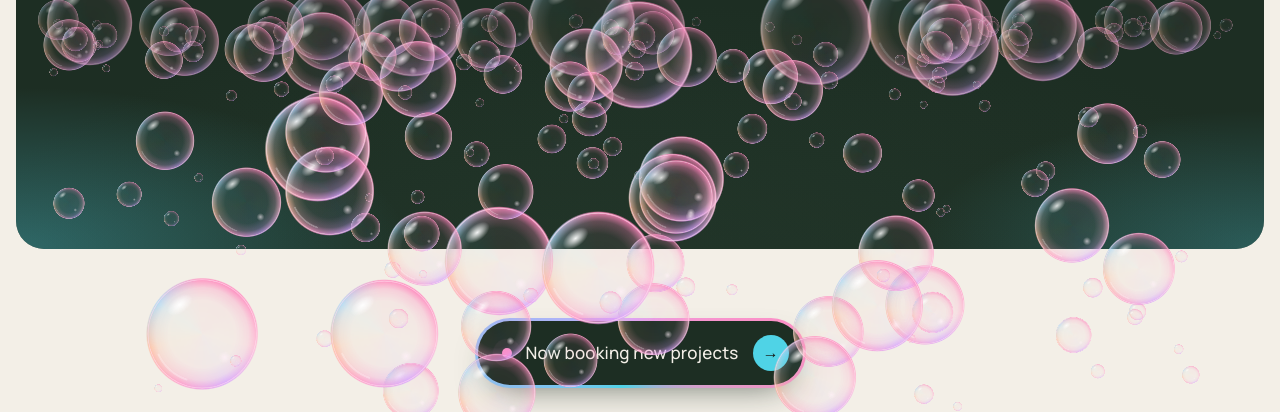
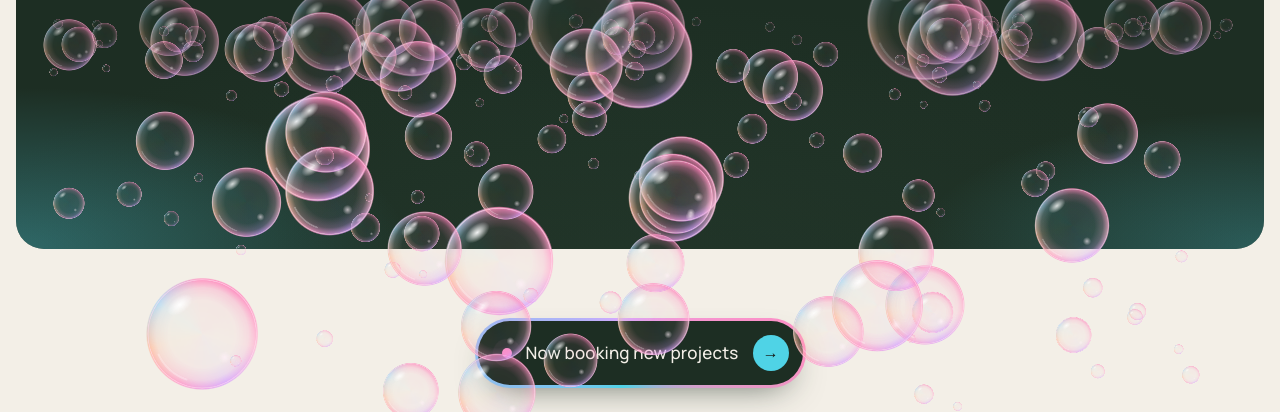
Before and after one commit to gracesousa/brandadjacent, a plain HTML site: page index.html in a window 1280 px wide. Shown: the part 97-509 px from the top of the page. Drawn offline with Linux system fonts and the light colour scheme; animation ran at ten frames a second.

Commit message:
Top bubbles to 220
Co-Authored-By: Claude Opus 5.5 <noreply@anthropic.com>

```diff
--- a/index.html
+++ b/index.html
@@ -708,7 +708,7 @@
     </nav>
   </div>
 </header>
-<div class="bubble-field top" data-n="260" data-pop="1" data-bias="2.4" data-seed="3" data-ymin=".09" data-rise="1" data-max="110" data-cover=".hero" aria-hidden="true"></div>
+<div class="bubble-field top" data-n="220" data-pop="1" data-bias="2.4" data-seed="3" data-ymin=".09" data-rise="1" data-max="110" data-cover=".hero" aria-hidden="true"></div>
 
 <main id="main">
 
```
